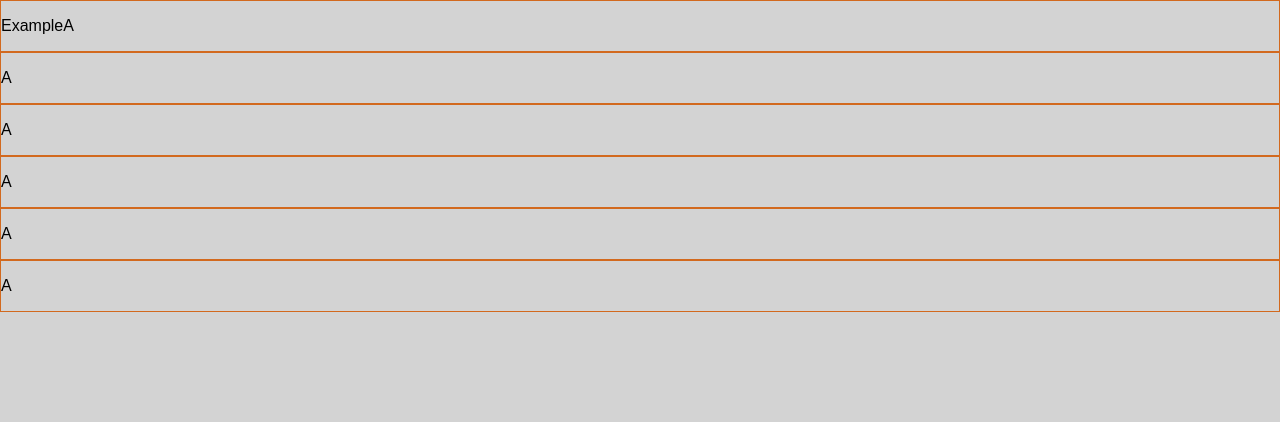
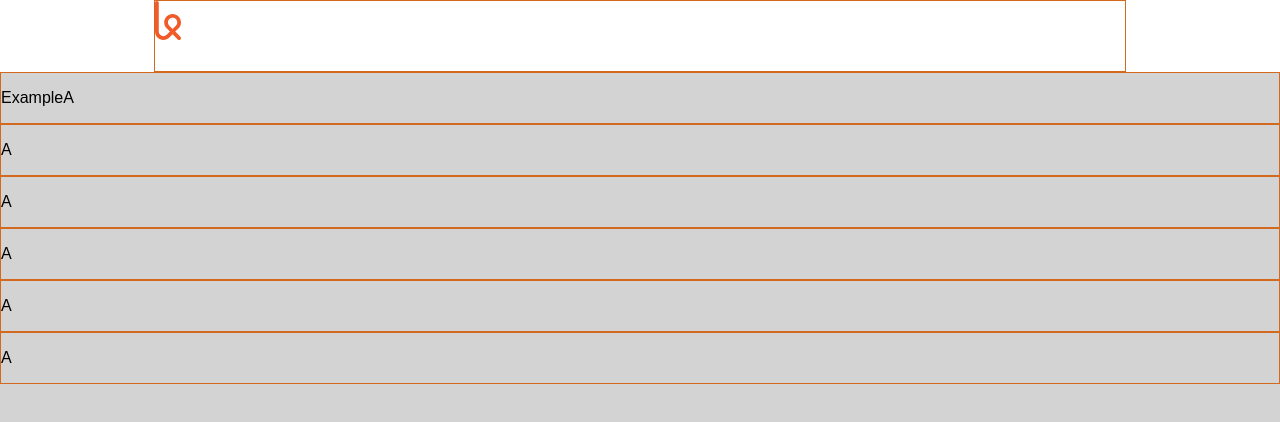
Before and after one commit to joemanzella/karma, a plain HTML site: page index.html in a window 1280 px wide. Drawn offline with Linux system fonts and the light colour scheme.

Commit message:
Updated all of the files.

```diff
--- a/css/style.css
+++ b/css/style.css
@@ -1,3 +1,45 @@
+/**
+* Beginning of Karma-specific styling.
+* ==========================================================================
+*/
+
+
+/* Karma Navigation Section ============================================= */
+
+.top-navigation {
+  background-color: #fff;
+}
+
+/** NOTES: ==================================================================
+* Affecting only the immediate child .content of the .top-navigation selector.
+* "margin: 0 auto;" makes it centered within top-navigation. Width sets the
+* width within the window.
+
+* QUESTIONS: ================================================================
+* HEIGHT: sets the height of the nav bar? Doesn't this make more sense to set
+* within the top-navigation selector? */
+.top-navigation > .content {
+  width: 970px;
+  height: 70px;
+  margin: 0 auto;
+}
+
+
+
+
+
+
+
+
+
+
+
+
+
+
+
+
+
 /*! normalize.css v3.0.2 | MIT License | git.io/normalize */
 
 /**
--- a/index.html
+++ b/index.html
@@ -6,7 +6,15 @@
 	<link rel="stylesheet" href="css/style.css">
 </head>
 <body>
+	<nav class="top-navigation">
+	<div class="content">
+	<img class="logo" src="images/karma-logo.svg" alt="Karma" width="26px">
+	<ul class="links">
 
+
+	</ul>
+	</div>
+	</nav>
 	<div><p>ExampleA</p></div>
 	<div><p>A</p></div>
 	<div><p>A</p></div>
```
